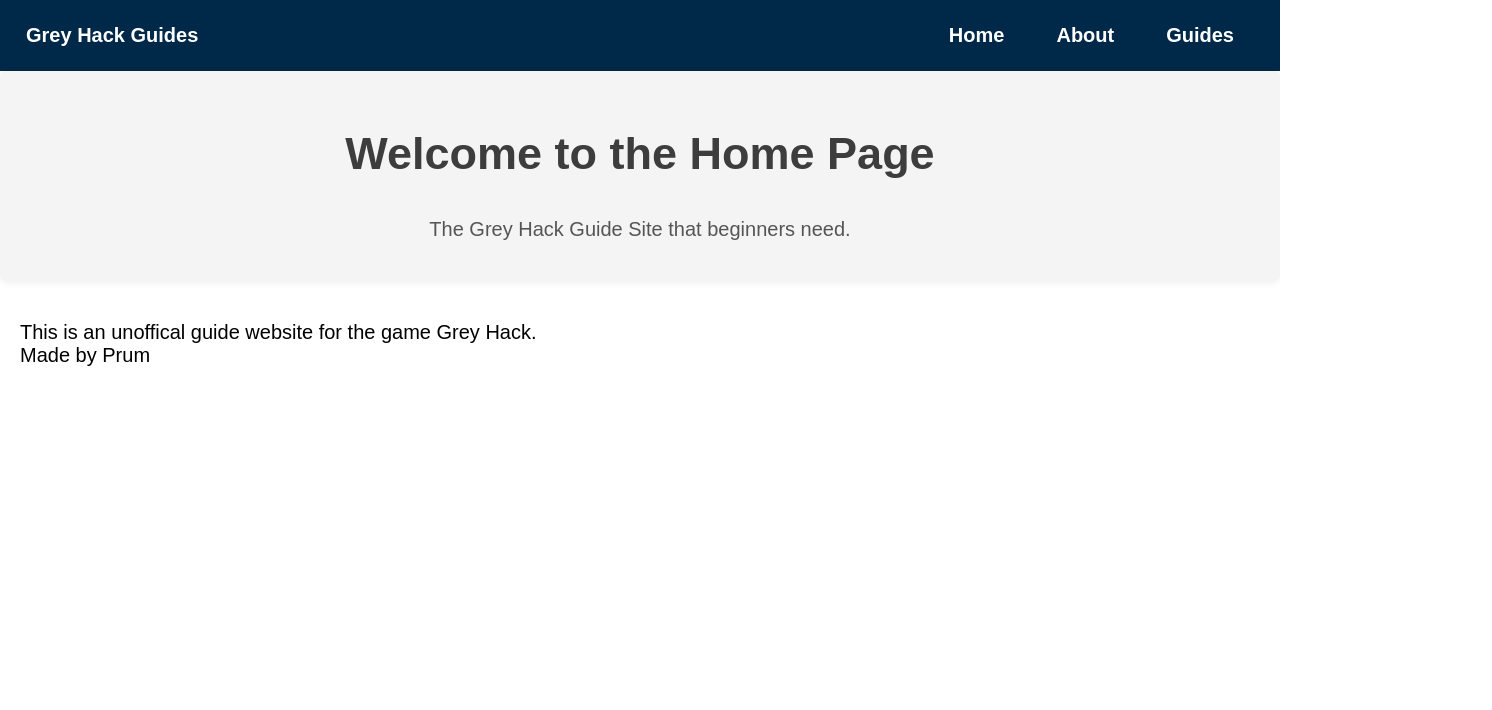
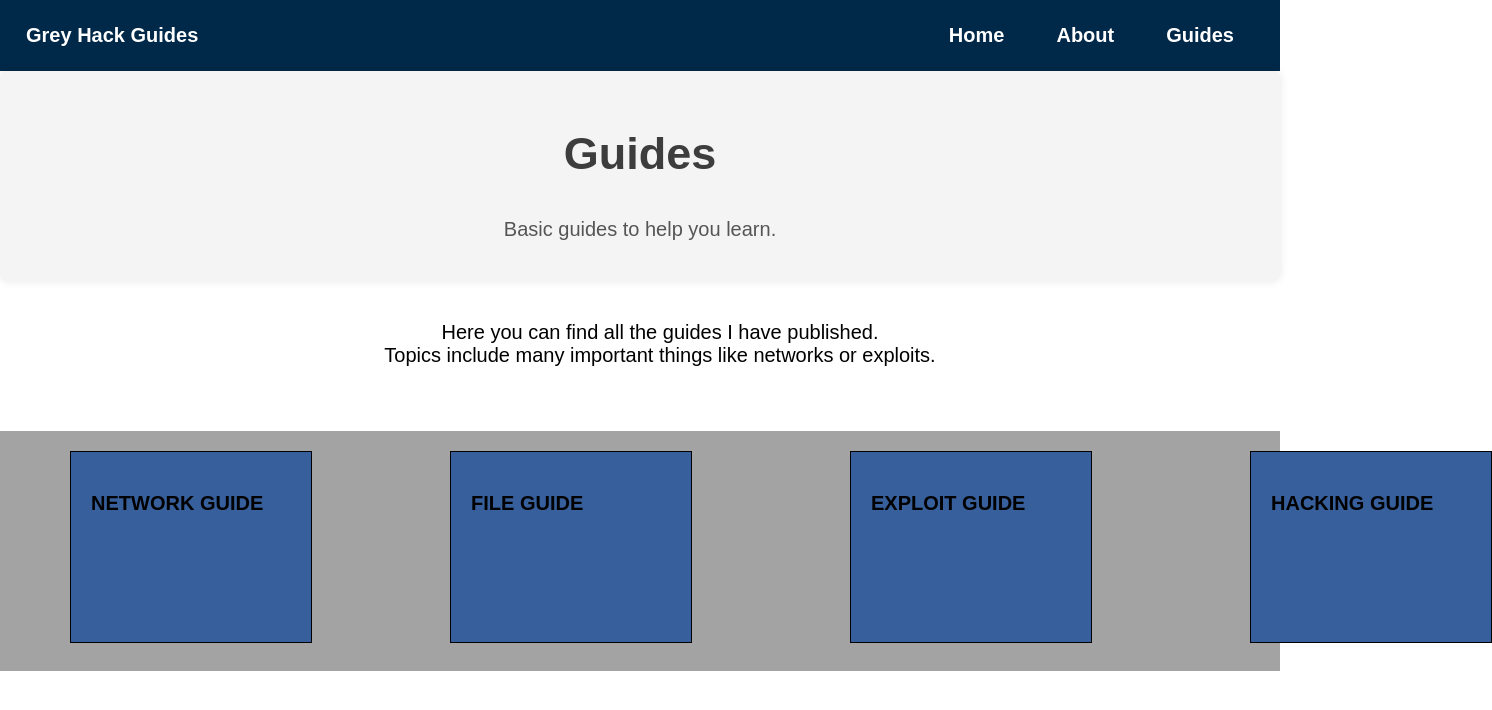
Before and after one commit to DimonK3/DimonK3.github.io, a plain HTML site: page root/guides.html in a window 1280 px wide. Shown: the whole page, 1492 px wide, since content can reach past the window. Drawn offline with Linux system fonts and the light colour scheme.

Commit message:
Third update
Added extensions to guides
Last implementation before guides get fully added

```diff
--- a/root/guides.html
+++ b/root/guides.html
@@ -21,13 +21,30 @@
     </header>
 
     <section class="home-section">
-        <h1>Welcome to the Home Page</h1>
-        <p>The Grey Hack Guide Site that beginners need.</p>
+        <h1>Guides</h1>
+        <p>Basic guides to help you learn.</p>
     </section>
 
-    <section class="networkguide">
+    <section class="below-section">
+        <p>Here you can find all the guides I have published. </br>Topics include many important things like networks or exploits.</p>
+    </section>
 
-        <p>This is an unoffical guide website for the game Grey Hack. </br> Made by Prum</p>
-    </section>
+    <div class="guide-div">
+        <section class="guide-section" id="network-section">
+            <p>NETWORK GUIDE</p>
+        </section>
+
+        <section class="guide-section"  id="file-section" style="left: 400px;">
+            <p>FILE GUIDE</p>
+        </section>
+
+        <section class="guide-section"  id="exploit-section" style="left: 800px;">
+            <p>EXPLOIT GUIDE</p>
+        </section>
+
+        <section class="guide-section"  id="hacking-section" style="left: 1200px;">
+            <p>HACKING GUIDE</p>
+        </section>
+    </div>
 </body>
 </html>
--- a/root/styles.css
+++ b/root/styles.css
@@ -99,7 +99,31 @@ section {
 .below-section {
     position: absolute;
     left: 25%;
-    height: 200px;
+    right: 25%;
+    height: 100px;
     width: 50%;
     text-align: center;
 }
+
+.guide-div {
+    position: relative;
+    top: 150px;
+    height: 200px;
+    padding: 20px;
+    background-color: #a3a3a3;
+}
+
+.guide-section {
+    position: absolute;
+    height: 150px;
+    width: 200px;
+    margin-left: 50px;
+    background-color: #365f9b;
+    border-style: solid;
+    border-width: 1px;
+    border-color: rgb(0, 0, 0);
+}
+.guide-section p {
+    font-size: 20px;
+    font-weight: bold;
+}
```
Also changed, not shown: root/about.html (+1 -1 lines), root/index.html (+4 -3 lines).
